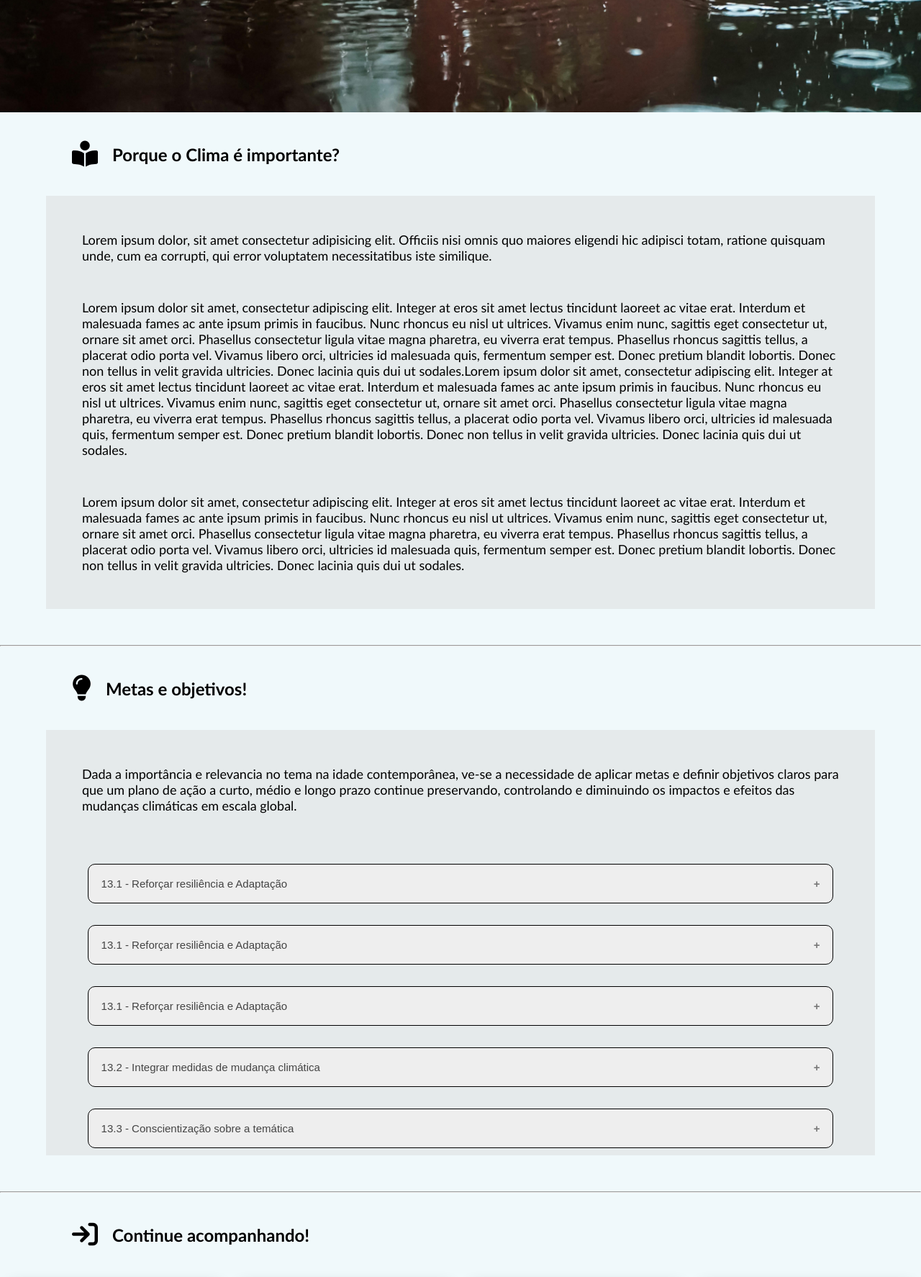
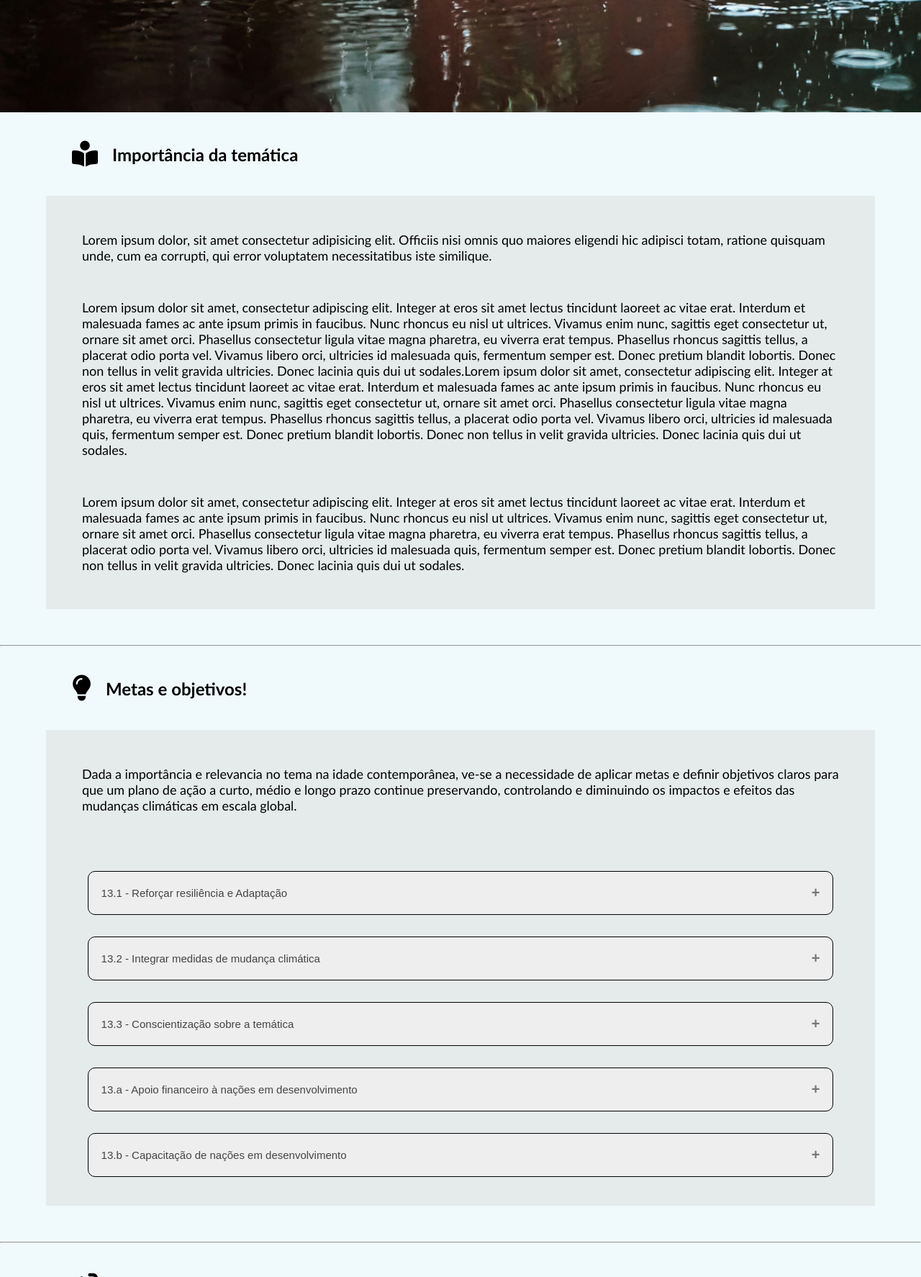
Before and after one commit to NicolasAbner/Portal-do-Clima---WEB, a PHP site: page / in a window 1280 px wide. Shown: the part 738-2512 px from the top of the page at 72% size. Run offline with PHP 8.4, Linux system fonts and the light colour scheme; some libraries are stand-ins or nearby versions.

Commit message:
Estilização Acordeão

```diff
--- a/CSS/stylesheet.css
+++ b/CSS/stylesheet.css
@@ -340,11 +340,14 @@ body{
     display: flex;
     flex-direction: column;
     align-items: center;
-
+    margin-bottom: 40px;
 }
 
 .accordion {
     background-color: #eee;
+    display: flex;
+    align-items: center;
+    justify-content: space-between;
     color: #444;
     cursor: pointer;
     padding: 18px;
@@ -355,17 +358,19 @@ body{
     outline: none;
     font-size: 15px;
     transition: 0.4s;
-    margin-top: 20px;
+    margin-top: 30px;
+
   }
 
   .active, .accordion:hover {
-    background-color: #ccc;
+    background-color: rgb(155, 187, 227);
   }
 
   .accordion:after {
     content: '\002B';
     color: #777;
     font-weight: bold;
+    font-size: 20px;
     float: right;
     margin-left: 5px;
   }
@@ -378,7 +383,6 @@ body{
     width: 87%;
     padding: 0 18px;
     background-color: white;
-    margin-bottom: 10px;
     max-height: 0;
     overflow: hidden;
     transition: max-height 0.2s ease-out;
--- a/index.html
+++ b/index.html
@@ -57,7 +57,7 @@
         </div>
         <div class="titulo-secao" id="importancia">
             <i class="fa-solid fa-book-open-reader"></i>
-            <h1> Porque o Clima é importante? </h1>
+            <h1> Importância da temática </h1>
         </div>
         <div class="container-corpo">
 
@@ -116,24 +116,6 @@
                         </p>
                     </div>
 
-                    <button class="accordion" onclick="acordeon()">13.1 - Reforçar resiliência e Adaptação</button>
-                    <div class="panel">
-                        <p> Por Reforçar a resiliência e a capacidade de adaptação a riscos relacionados ao clima e às catástrofes naturais em
-                            todos os países, essa meta incentiva os países a se prepararem para eventos climáticos extremos, como secas, inundações e furacões,
-                            fortalecendo suas infraestruturas e desenvolvendo sistemas de alerta precoce. Isso inclui medidas para proteger comunidades
-                            vulneráveis, promovendo políticas que reduzam os impactos e ajudem as populações a se adaptar aos novos cenários climáticos.
-                        </p>
-                    </div>
-
-                    <button class="accordion" onclick="acordeon()">13.1 - Reforçar resiliência e Adaptação</button>
-                    <div class="panel">
-                        <p> Por Reforçar a resiliência e a capacidade de adaptação a riscos relacionados ao clima e às catástrofes naturais em
-                            todos os países, essa meta incentiva os países a se prepararem para eventos climáticos extremos, como secas, inundações e furacões,
-                            fortalecendo suas infraestruturas e desenvolvendo sistemas de alerta precoce. Isso inclui medidas para proteger comunidades
-                            vulneráveis, promovendo políticas que reduzam os impactos e ajudem as populações a se adaptar aos novos cenários climáticos.
-                        </p>
-                    </div>
-
                     <button class="accordion" onclick="acordeon()">13.2 - Integrar medidas de mudança climática</button>
                     <div class="panel">
                         <p>Ao incentivar a integração de medidas da mudança do clima nas políticas, estratégias e planejamentos nacionais,
@@ -153,6 +135,31 @@
                             Sistemas de alerta precoce são também cruciais para salvar vidas e mitigar danos.
                         </p>
                     </div>
+
+
+                    <button class="accordion" onclick="acordeon()">13.a - Apoio financeiro à nações em desenvolvimento</button>
+                    <div class="panel">
+                        <p> Essa meta busca garantir que os países desenvolvidos cumpram o compromisso de fornecer apoio financeiro a nações
+                            em desenvolvimento, ajudando-os a lidar com as mudanças climáticas. O Fundo Verde para o Clima, por exemplo, canaliza
+                            esses recursos para projetos que visam a mitigação das emissões e adaptação a impactos climáticos. Foi assumido um
+                            compromisso pelos países desenvolvidos partes da Convenção Quadro das Nações Unidas sobre Mudança do Clima [UNFCCC]
+                            para a meta de mobilizar conjuntamente US$ 100 bilhões por ano a partir de 2020, de todas as fontes, para atender às
+                            necessidades dos países em desenvolvimento, no contexto das ações de mitigação significativas e transparência na
+                            implementação; e operacionalizar plenamente o Fundo Verde para o Clima por meio de sua capitalização o mais cedo
+                            possível.
+                        </p>
+                    </div>
+
+                    <button class="accordion" onclick="acordeon()">13.b - Capacitação de nações em desenvolvimento</button>
+                    <div class="panel">
+                        <p> Ao promover mecanismos para a criação de capacidades para o planejamento relacionado à mudança do clima e à gestão
+                            eficaz, nos países menos desenvolvidos, inclusive com foco em mulheres, jovens, comunidades locais e marginalizadas,
+                            essa meta envolve capacitar países menos desenvolvidos e grupos vulneráveis, como mulheres e jovens, para que possam
+                            planejar e gerir ações climáticas de forma eficaz. Isso inclui oferecer treinamentos, apoio técnico e financeiro para
+                            garantir que essas populações tenham a capacidade de lidar com os desafios climáticos e criar soluções locais.
+                        </p>
+                    </div>
+
                 </div>
 
             </div>
```
